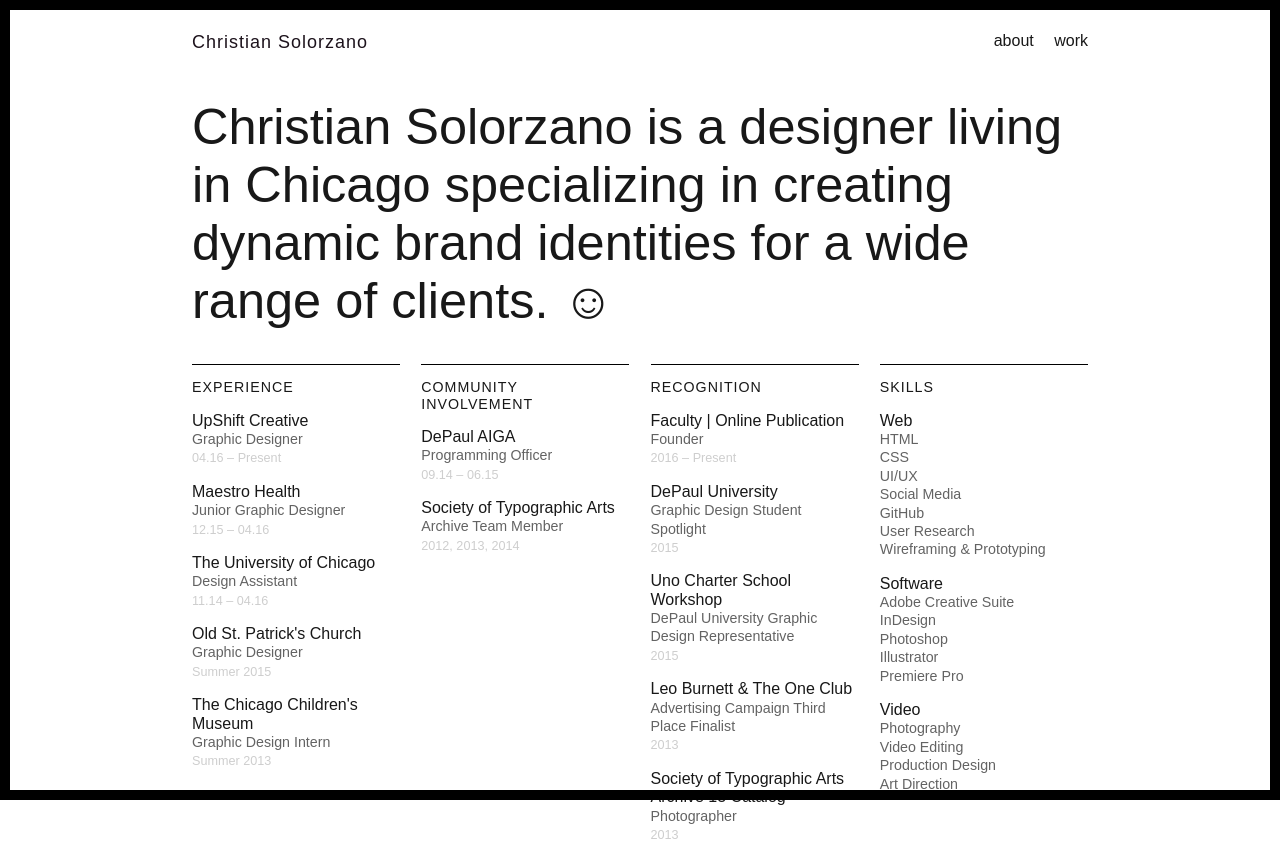
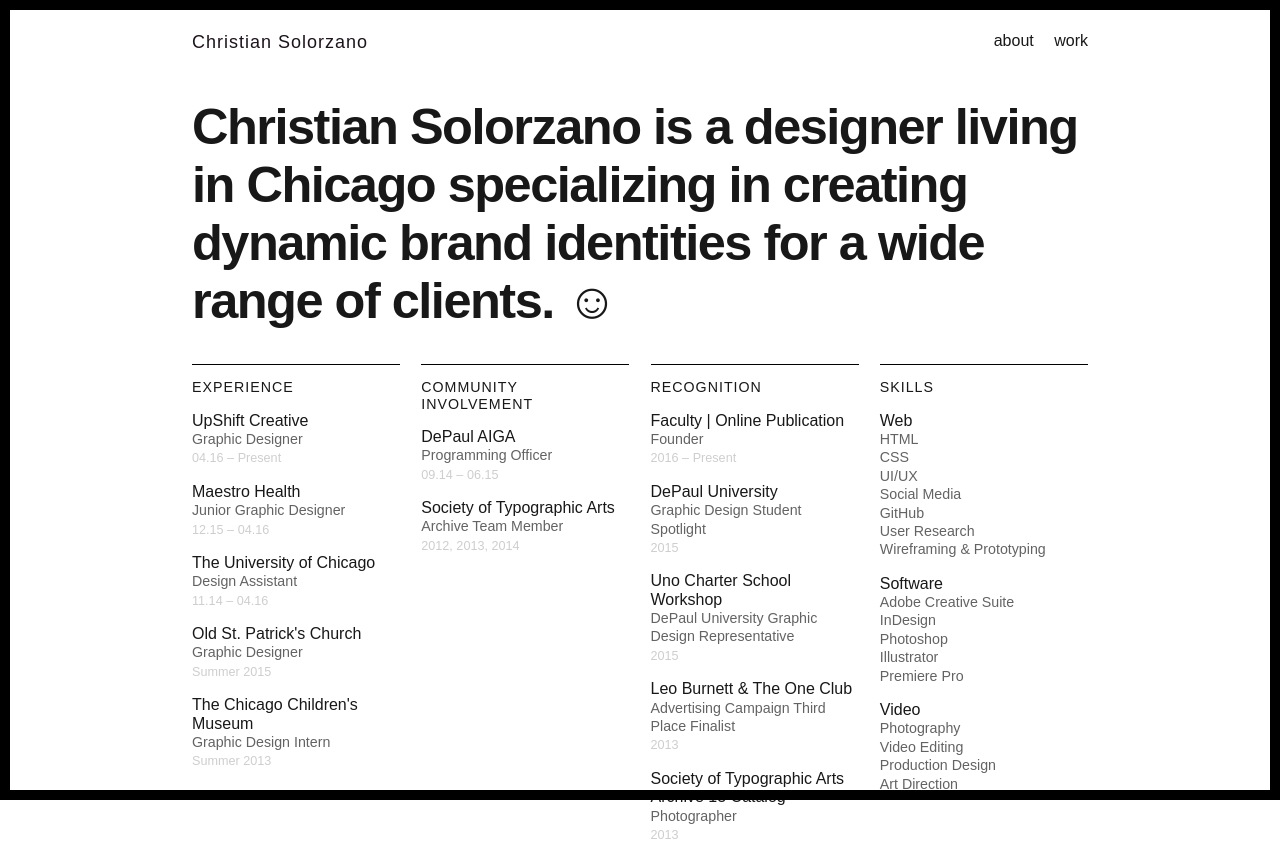
Before and after one commit to christiantype/christian-solorzano-online, a plain HTML site: page about.html in a window 1280 px wide. Shown: the top 862 px of the page. Drawn offline with Linux system fonts and the light colour scheme.

Commit message:
text change to about h1

```diff
--- a/scss/style.scss
+++ b/scss/style.scss
@@ -397,8 +397,9 @@ li.block img {
   font-family: $font-family-sans;
   clear:both;
   color:$maincolor;
-  font-weight: 300;
+  font-weight: 600;
   @include ms-respond(font-size, 4);
+  letter-spacing:-1.5px;
 }
 
 
```
Also changed, not shown: css/style.css.
